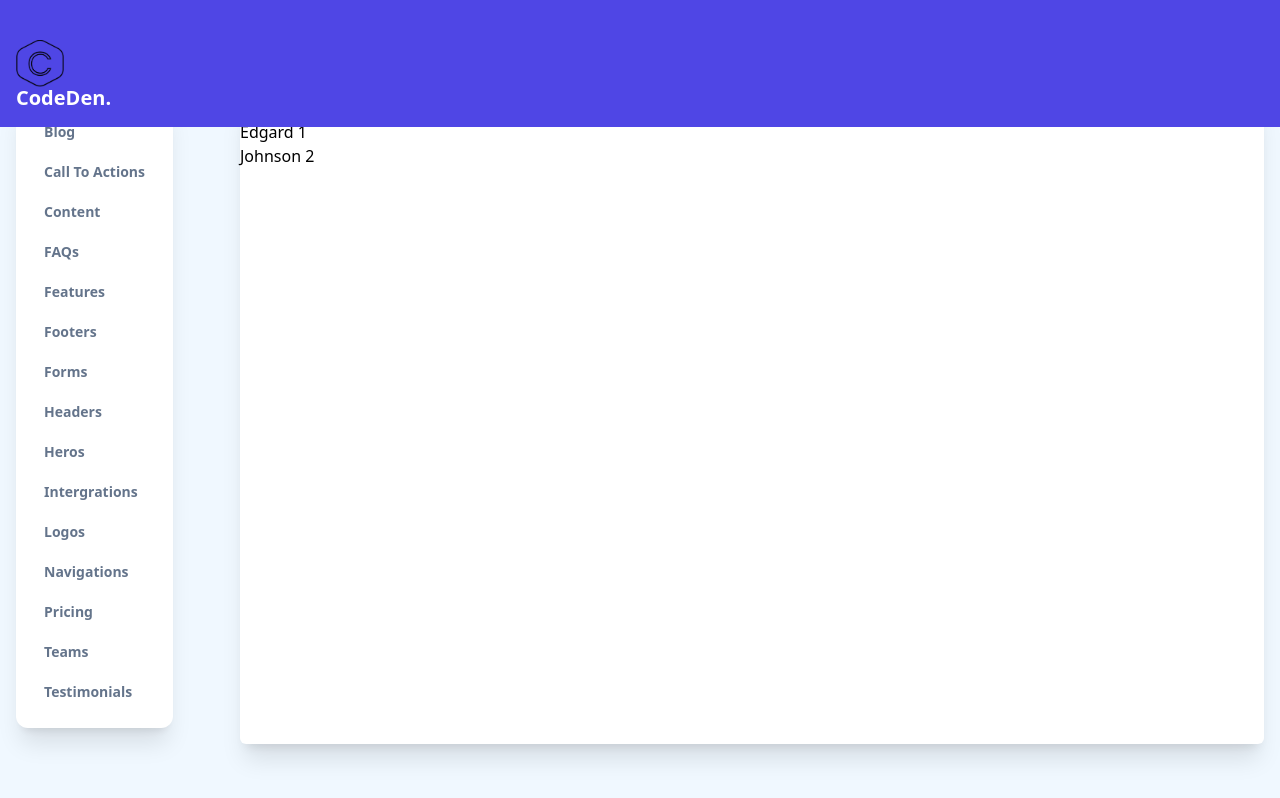
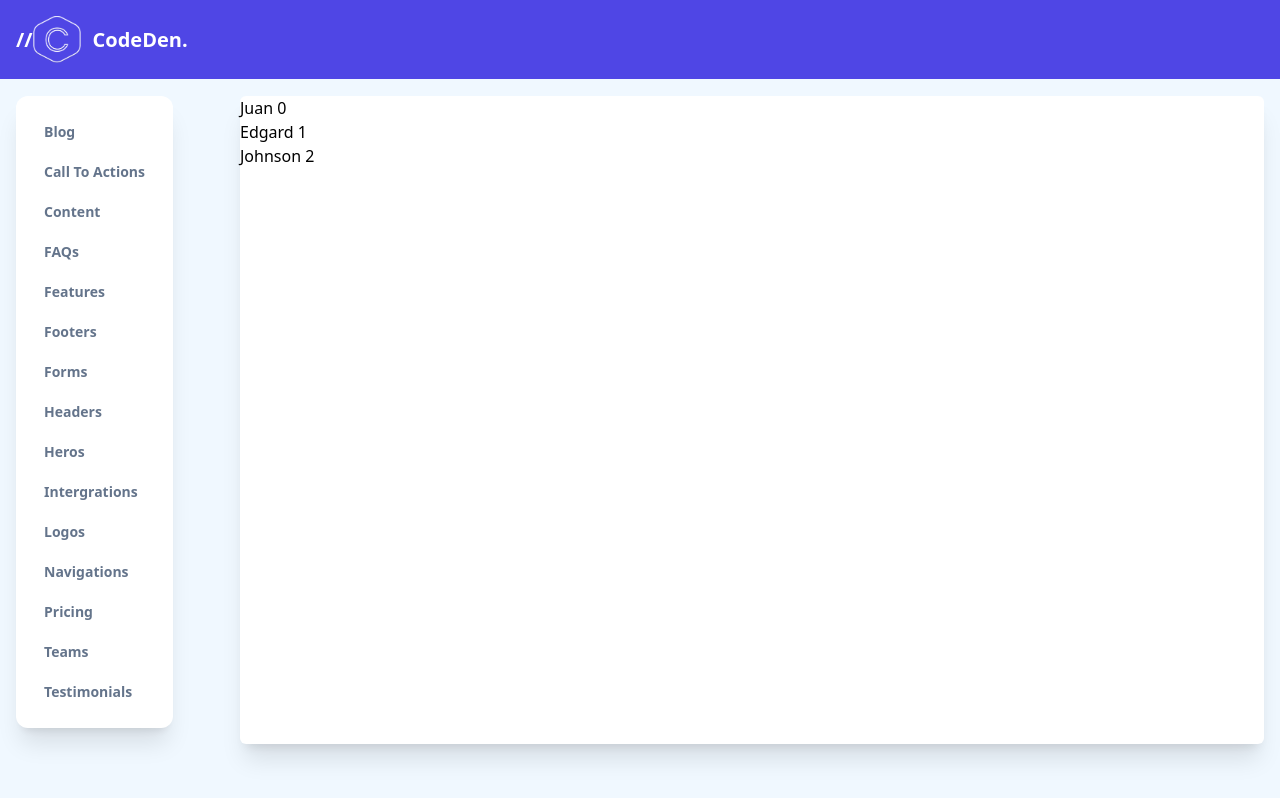
Before and after one commit to kromate/Codeden, a Vue app: page /stage in a window 1280 px wide. Built offline with nearby package versions, Linux system fonts and the light colour scheme.

Commit message:
--- Auto-Git Commit ---

```diff
--- a/src/views/stage/index.vue
+++ b/src/views/stage/index.vue
@@ -1,6 +1,8 @@
 <template>
 	<nav class="bg-primary p-4 z-50 fixed top-0 inset-x-0 mb-48">
-		<span class="md:px-5 text-xl font-black leading-none text-white "> <img src="@/assets/images/logoBlack.png" alt="logo" class="w-12"><span>CodeDen</span><span class="text-white">.</span></span>
+		<span class=" text-xl font-black leading-none text-white flex items-center ">
+			//  <img src="@/assets/images/logoWhite.png" alt="logo" class="w-12 mr-3">
+			<span>CodeDen</span><span class="text-white">.</span></span>
 	</nav>
 
 	<div class="flex w-full p-4 gap-4 min-h-[85vh] h-auto mt-20">
```
